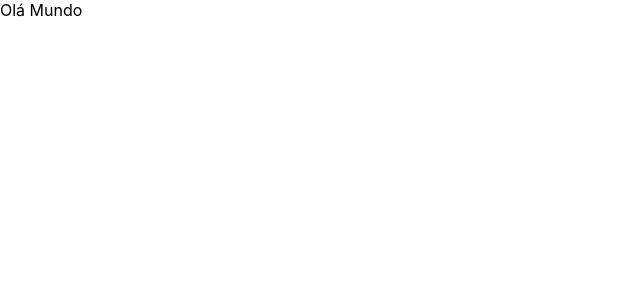
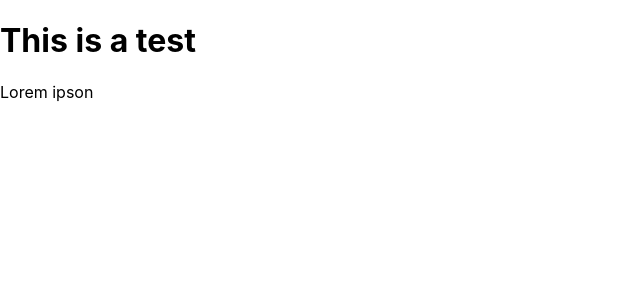
Before and after one commit to jogeanmcf/my_burger, a Next.js app: page / in a window 1280 px wide. Shown: the top 300 px of the page, without its empty margins (0-640 px from the left). Built offline with nearby package versions, Linux system fonts and the light colour scheme.

Commit message:
new commit

```diff
--- a/pages/index.js
+++ b/pages/index.js
@@ -4,6 +4,9 @@ import styles from '../styles/Home.module.css'
 
 export default function Home() {
   return (
-    <div> Olá Mundo</div>
+    <div>
+      <h1> This is a test</h1>
+      <p> Lorem ipson</p>
+    </div>
   )
 }
```
